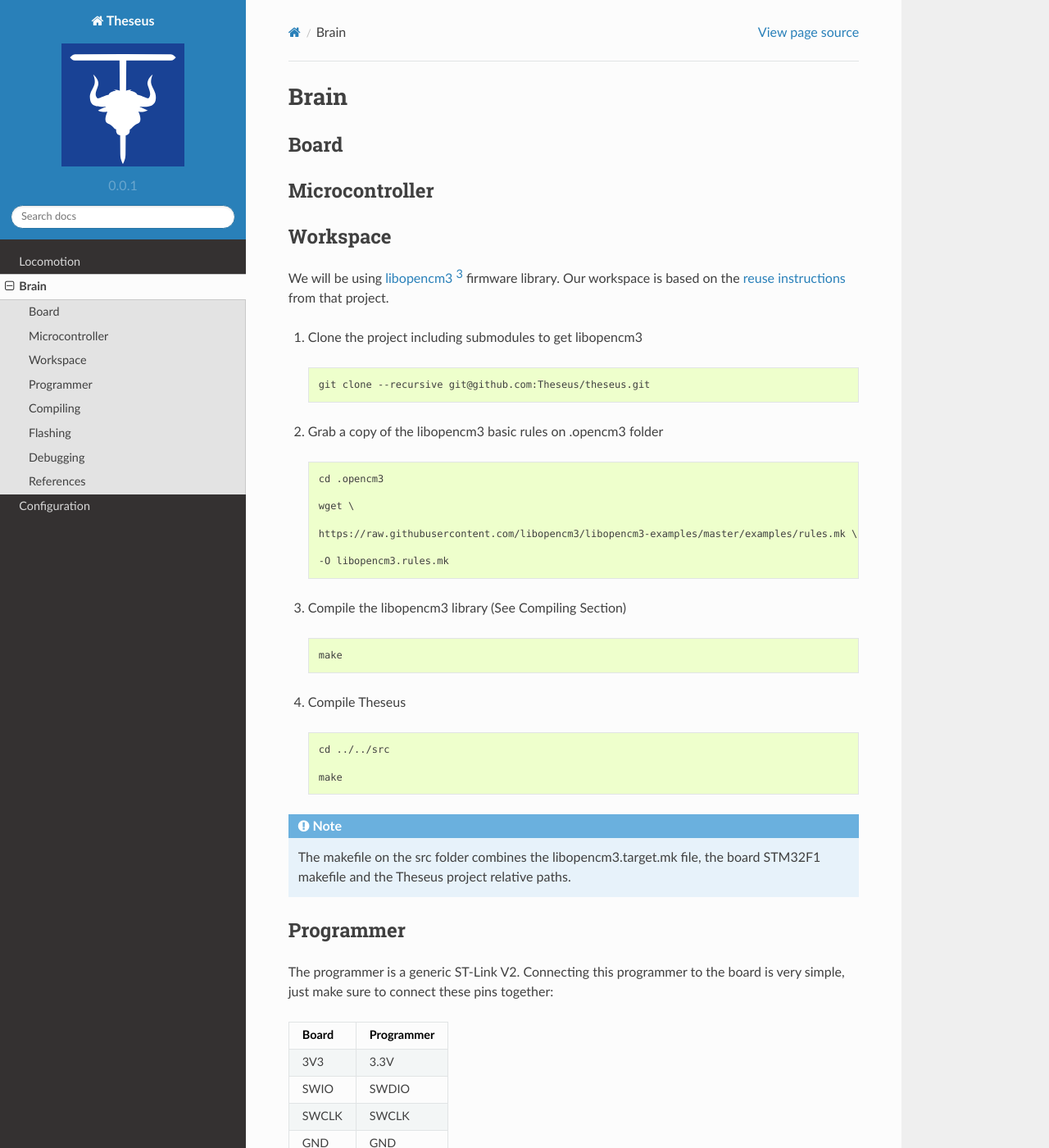
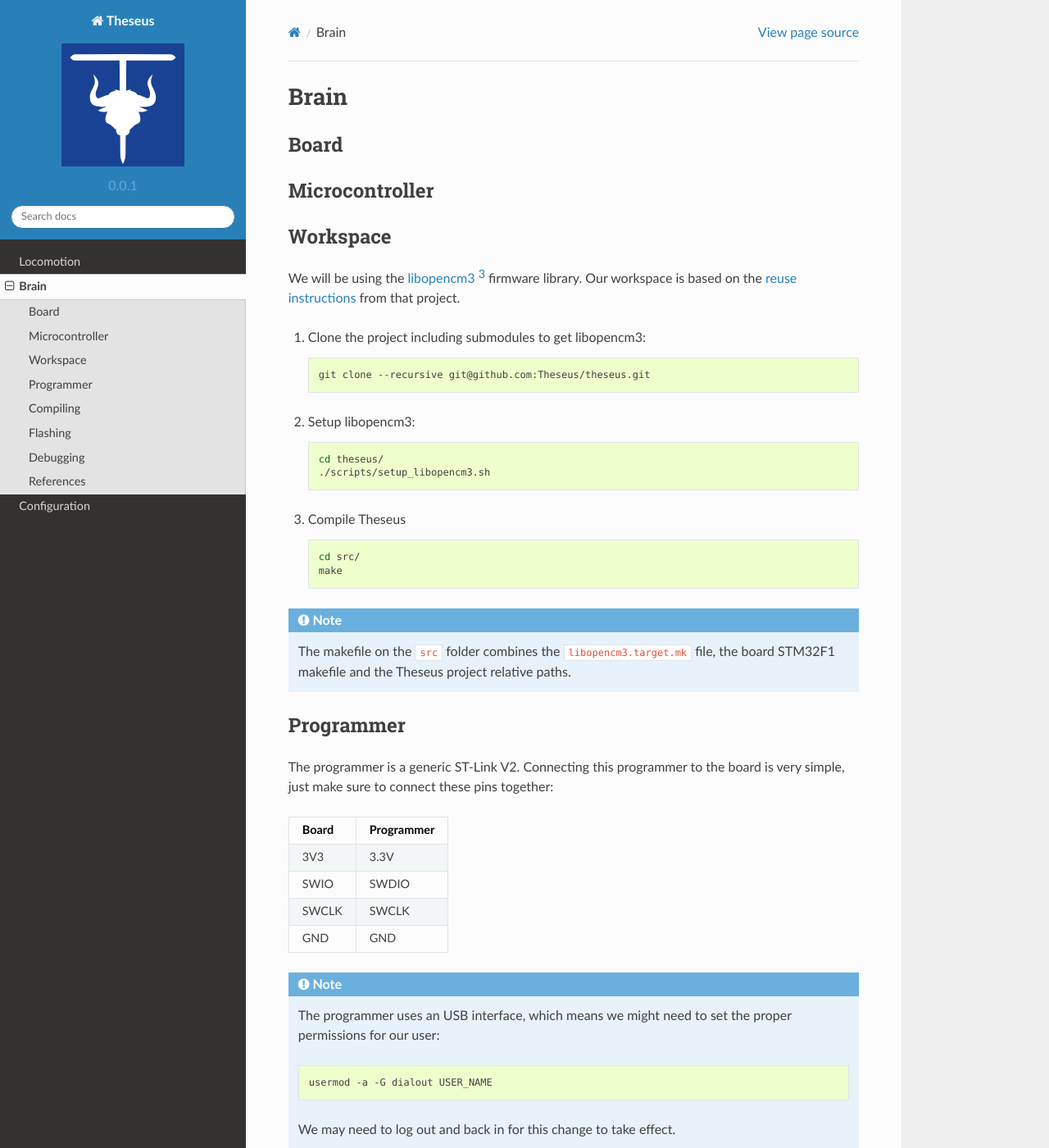
Before and after one commit to Bulebots/bulebule, a Sphinx documentation site: the page built from docs/source/brain.rst, in a window 1280 px wide and 1400 px high. Shown: the whole window at 82% size. Built offline with Sphinx 7.4.7 and the Read the Docs theme 2.0.0, drawn with Linux system fonts in a browser that asks for light colours.

Commit message:
Create a Bash script for setting up libopencm3

```diff
--- a/docs/source/brain.rst
+++ b/docs/source/brain.rst
@@ -22,44 +22,33 @@
 Workspace
 =========
 
-We will be using `libopencm3`_ firmware library. Our workspace is based on
+We will be using the `libopencm3`_ firmware library. Our workspace is based on
 the `reuse instructions
 <https://github.com/libopencm3/libopencm3-examples#reuse>`_ from that project.
 
-1. Clone the project including submodules to get libopencm3
+#. Clone the project including submodules to get libopencm3:
 
-  .. code-block:: none
+   .. code-block:: bash
 
-     git clone --recursive git@github.com:Theseus/theseus.git
+      git clone --recursive git@github.com:Theseus/theseus.git
 
-2. Grab a copy of the libopencm3 basic rules on .opencm3 folder
+#. Setup libopencm3:
 
-  .. code-block:: none
+   .. code-block:: bash
 
-     cd .opencm3
+      cd theseus/
+      ./scripts/setup_libopencm3.sh
 
-     wget \
+#. Compile Theseus
 
-     https://raw.githubusercontent.com/libopencm3/libopencm3-examples/master/examples/rules.mk \
+   .. code-block:: bash
 
-     -O libopencm3.rules.mk
+      cd src/
+      make
 
-3. Compile the libopencm3 library (See Compiling Section)
-
-  .. code-block:: none
-
-     make
-
-4. Compile Theseus
-
-  .. code-block:: none
-
-     cd ../../src
-
-     make
-
-.. note:: The makefile on the src folder combines the libopencm3.target.mk file,
-	  the board STM32F1 makefile and the Theseus project relative paths.
+.. note:: The makefile on the :code:`src` folder combines the
+   :code:`libopencm3.target.mk` file, the board STM32F1 makefile and the
+   Theseus project relative paths.
 
 .. index:: programmer
 
```
Also changed, not shown: 1 other file.
